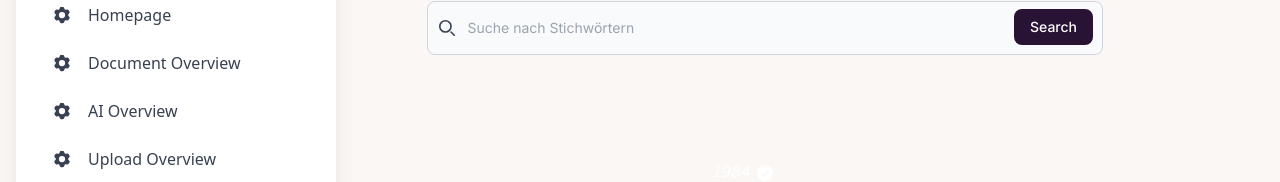
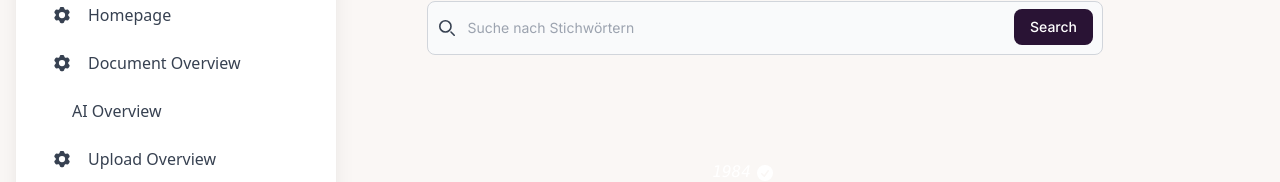
Before and after one commit to LarsBuechler/Stuv_Protokoll_Management, a Next.js app in the folder frontend/stuv_project/: page / in a window 1280 px wide. Shown: the part 191-373 px from the top of the page. Built offline with nearby package versions, Linux system fonts and the light colour scheme.

Commit message:
AI Overview Update

```diff
--- a/frontend/stuv_project/app/components/Sidebar/Sidebar.tsx
+++ b/frontend/stuv_project/app/components/Sidebar/Sidebar.tsx
@@ -27,13 +27,19 @@ const Sidebar = () => {
             <a href ='/DocumentOverview'>Document Overview</a>
             </div>
 
-            <div role="button" className="flex items-center w-full p-3 rounded-lg text-start leading-tight transition-all hover:bg-blue-50 hover:bg-opacity-80 focus:bg-blue-50 focus:bg-opacity-80 active:bg-blue-50 active:bg-opacity-80 hover:text-blue-900 focus:text-blue-900 active:text-blue-900 outline-none">
-            <div className="grid place-items-center mr-4">
-                <svg xmlns="http://www.w3.org/2000/svg" viewBox="0 0 24 24" fill="currentColor" aria-hidden="true" className="h-5 w-5">
-                <path fillRule="evenodd" d="M11.078 2.25c-.917 0-1.699.663-1.85 1.567L9.05 4.889c-.02.12-.115.26-.297.348a7.493 7.493 0 00-.986.57c-.166.115-.334.126-.45.083L6.3 5.508a1.875 1.875 0 00-2.282.819l-.922 1.597a1.875 1.875 0 00.432 2.385l.84.692c.095.078.17.229.154.43a7.598 7.598 0 000 1.139c.015.2-.059.352-.153.43l-.841.692a1.875 1.875 0 00-.432 2.385l.922 1.597a1.875 1.875 0 002.282.818l1.019-.382c.115-.043.283-.031.45.082.312.214.641.405.985.57.182.088.277.228.297.35l.178 1.071c.151.904.933 1.567 1.85 1.567h1.844c.916 0 1.699-.663 1.85-1.567l.178-1.072c.02-.12.114-.26.297-.349.344-.165.673-.356.985-.57.167-.114.335-.125.45-.082l1.02.382a1.875 1.875 0 002.28-.819l.923-1.597a1.875 1.875 0 00-.432-2.385l-.84-.692c-.095-.078-.17-.229-.154-.43a7.614 7.614 0 000-1.139c-.016-.2.059-.352.153-.43l.84-.692c.708-.582.891-1.59.433-2.385l-.922-1.597a1.875 1.875 0 00-2.282-.818l-1.02.382c-.114.043-.282.031-.449-.083a7.49 7.49 0 00-.985-.57c-.183-.087-.277-.227-.297-.348l-.179-1.072a1.875 1.875 0 00-1.85-1.567h-1.843zM12 15.75a3.75 3.75 0 100-7.5 3.75 3.75 0 000 7.5z" clipRule="evenodd"></path>
-                </svg>
-            </div>
-            AI Overview
+            <div>
+                <details className="relative w-full">
+                <summary role="button" className="flex items-center pl-4 p-3 rounded-lg text-start leading-tight transition-all hover:bg-blue-50 hover:bg-opacity-80 focus:bg-blue-50 focus:bg-opacity-80 active:bg-blue-50 active:bg-opacity-80 hover:text-blue-900 focus:text-blue-900 active:text-blue-900 outline-none">
+                    <div className='ml-4'>
+                        AI Overview
+                    </div>
+                </summary>
+                <div className="ml-12">
+                    <button className="block p-2 text-sm hover:text-blue-900"><a href='https://mlflow.org' target='blank'>MLFlow</a></button>
+                    <button className="block p-2 text-sm hover:text-blue-900"><a href='https://www.bentoml.com' target='blank'>BentoML</a></button>
+                    <button className="block p-2 text-sm hover:text-blue-900"><a href='http://zenml.io' target='blank'>ZenML</a></button>
+                </div>
+                </details>
             </div>
 
             <div role="button" className="flex items-center w-full p-3 rounded-lg text-start leading-tight transition-all hover:bg-blue-50 hover:bg-opacity-80 focus:bg-blue-50 focus:bg-opacity-80 active:bg-blue-50 active:bg-opacity-80 hover:text-blue-900 focus:text-blue-900 active:text-blue-900 outline-none">
```
